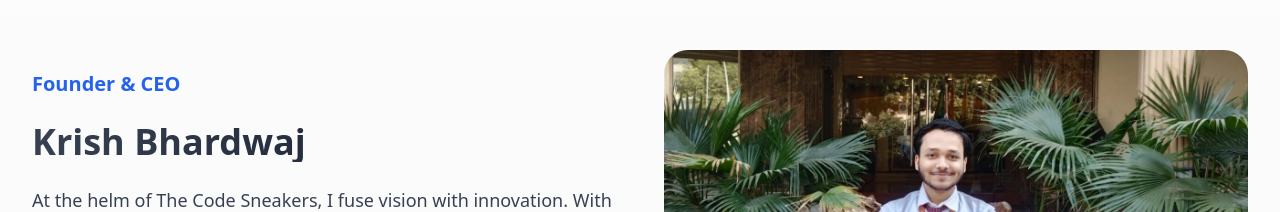
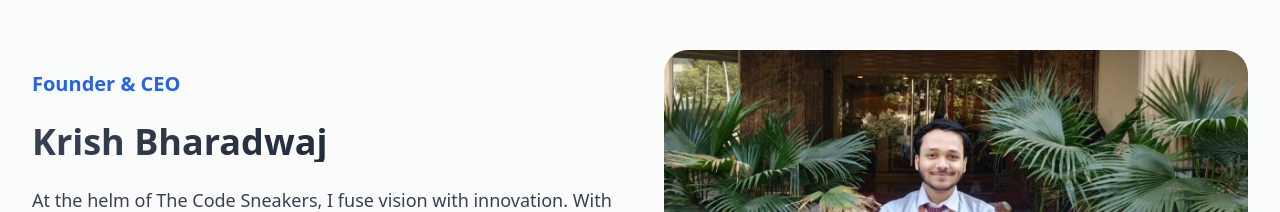
Before and after one commit to amanbhai1/thecodesneakers, a React (Vite) app: page / in a window 1280 px wide. Shown: the part 4000-4212 px from the top of the page. Built offline with nearby package versions, Linux system fonts and the light colour scheme.

Commit message:
Updated Name

```diff
--- a/src/pages/Home.jsx
+++ b/src/pages/Home.jsx
@@ -352,7 +352,7 @@ const Home = () => {
               linkedinLink: "https://www.linkedin.com/in/aman-gupta-a11a672ab/"
             },
             {
-              name: "Krish Bhardwaj",
+              name: "Krish Bharadwaj",
               role: "Founder & CEO",
               experience: `At the helm of The Code Sneakers, I fuse vision with innovation. With expertise in Full Stack Development, AR/VR, and Game Dev, I lead a team passionate about engineering next-gen digital solutions. From immersive tech to scalable platforms, we build experiences that are bold, intuitive, and built to last. For me, it’s not just about code, it’s about pushing boundaries and helping brands thrive in the future of tech.`,
               image: "/Assets/team3.jpg",
```
